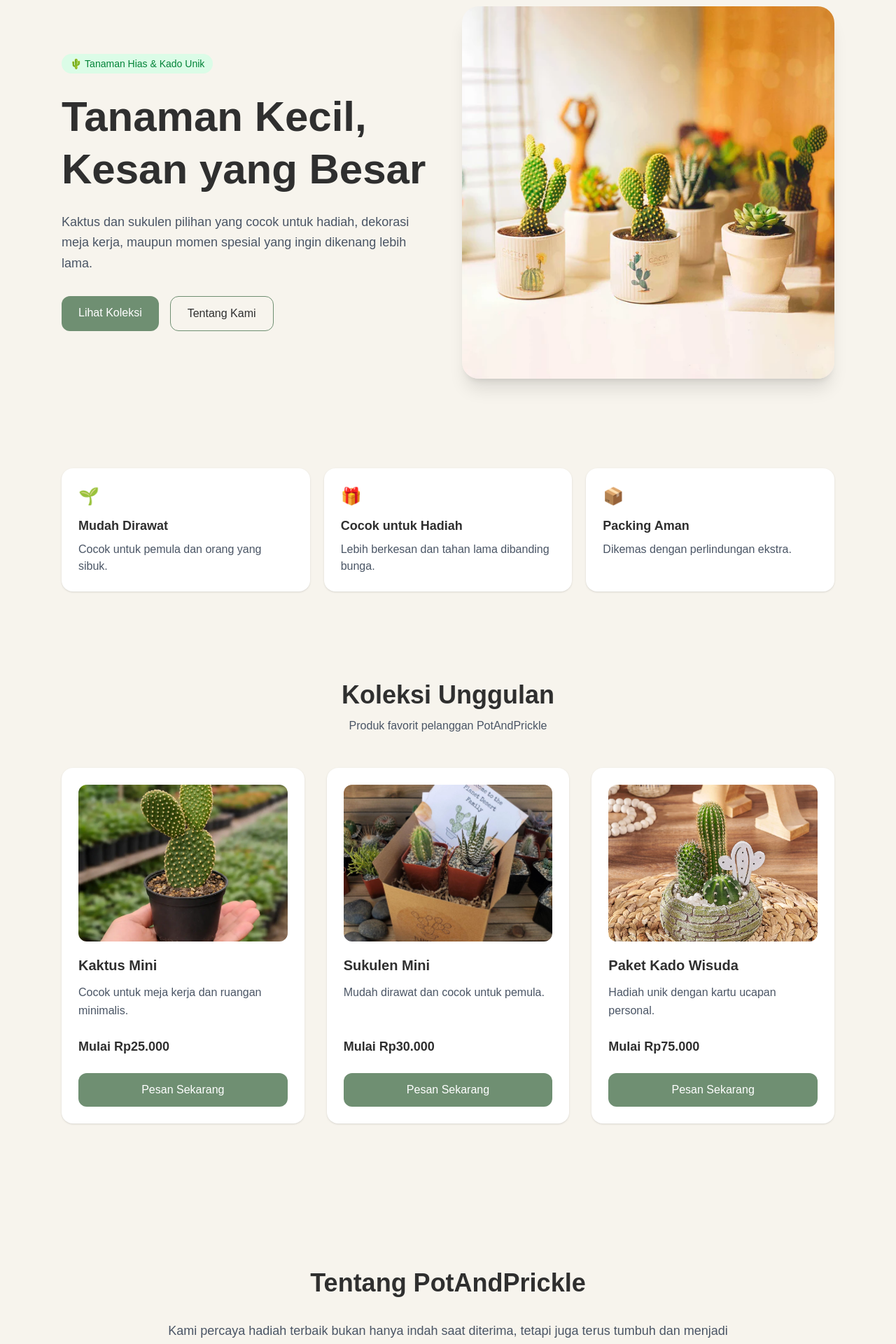
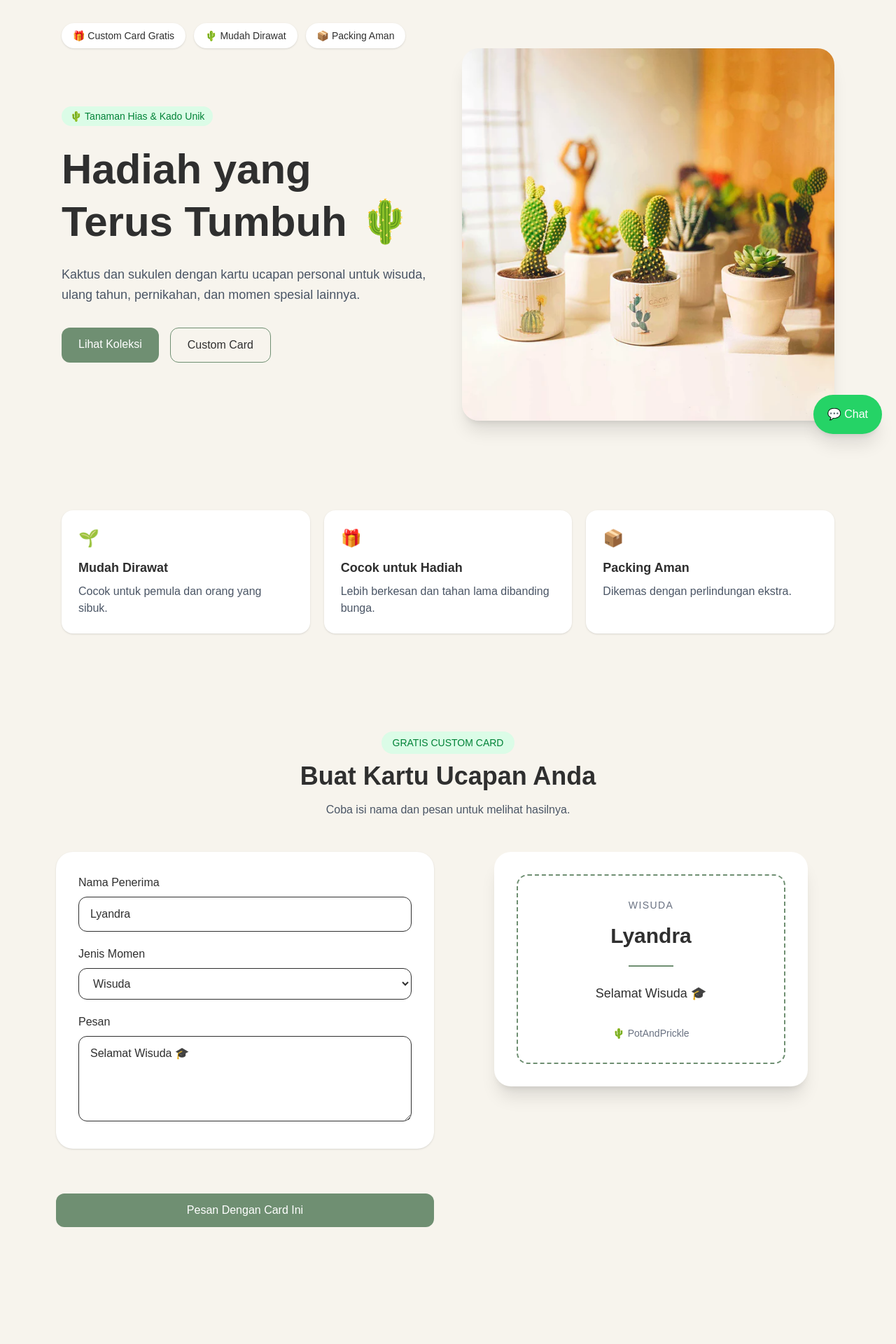
Before and after one commit to rendraPrames/potandprickle, a Next.js app: page / in a window 1280 px wide. Shown: the part 160-2080 px from the top of the page at 70% size. Built offline with nearby package versions, Linux system fonts and the light colour scheme.

Commit message:
Edit Landing Page

```diff
--- a/app/page.tsx
+++ b/app/page.tsx
@@ -40,13 +40,7 @@ export default function Home() {
     <div className="max-w-6xl mx-auto px-4 md:px-6 py-3 flex items-center justify-between">
 
       <div className="flex items-center gap-3">
-            <Image
-              src="/logo.png"
-              alt="PotAndPrickle"
-              width={80}
-              height={80}
-              className="w-12 h-12 md:w-16 md:h-16"
-            />
+        <Image src="/logo.png" alt="PotAndPrickle" width={80} height={80} className="w-12 h-12 md:w-16 md:h-16" />
 
         <div>
           <h1 className="font-bold text-lg md:text-xl">
@@ -59,33 +53,37 @@ export default function Home() {
         </div>
       </div>
 
-          <a
-            href={whatsapp}
-            target="_blank"
-            rel="noopener noreferrer"
-            className="bg-[#6F8F72] text-white px-4 py-2 md:px-5 md:py-3 rounded-xl text-sm md:text-base hover:opacity-90 transition"
-          >
+      <a href={whatsapp} target="_blank" rel="noopener noreferrer" className="bg-[#6F8F72] text-white px-4 py-2 md:px-5 md:py-3 rounded-xl text-sm md:text-base hover:opacity-90 transition">
         WhatsApp
       </a>
 
     </div>
   </nav>
 
-
   {/* Hero */}
   <section className="max-w-6xl mx-auto px-4 md:px-6 py-10 md:py-20">
+
+    <div className="flex flex-wrap gap-3 mt-6">
+
+      <span className="bg-white px-4 py-2 rounded-full text-sm shadow-sm">
+        🎁 Custom Card Gratis
+      </span>
+
+      <span className="bg-white px-4 py-2 rounded-full text-sm shadow-sm">
+        🌵 Mudah Dirawat
+      </span>
+
+      <span className="bg-white px-4 py-2 rounded-full text-sm shadow-sm">
+        📦 Packing Aman
+      </span>
+
+    </div>
+
     <div className="grid md:grid-cols-2 gap-10 items-center">
 
       <div className="order-1 md:order-2">
-            <Image
-              src="/hero-cactus.jpg"
-              alt="PotAndPrickle"
-              width={1000}
-              height={700}
-              className="w-full rounded-3xl shadow-xl object-cover"
-            />
+        <Image src="/hero-cactus.jpg" alt="PotAndPrickle" width={1000} height={700} className="w-full rounded-3xl shadow-xl object-cover" />
       </div>
-
 
       <div className="order-2 md:order-1">
 
@@ -93,36 +91,26 @@ export default function Home() {
           🌵 Tanaman Hias & Kado Unik
         </span>
 
-
         <h1 className="mt-6 text-4xl sm:text-5xl md:text-6xl font-bold leading-tight">
-              Tanaman Kecil,
+          Hadiah yang
           <br />
-              Kesan yang Besar
+          Terus Tumbuh 🌵
         </h1>
 
-
         <p className="mt-6 text-base md:text-lg text-gray-600 leading-relaxed">
-              Kaktus dan sukulen pilihan yang cocok untuk hadiah,
-              dekorasi meja kerja, maupun momen spesial yang ingin
-              dikenang lebih lama.
+          Kaktus dan sukulen dengan kartu ucapan personal
+          untuk wisuda, ulang tahun, pernikahan,
+          dan momen spesial lainnya.
         </p>
-
 
         <div className="mt-8 flex flex-col sm:flex-row gap-4">
 
-              <a
-                href="#koleksi"
-                className="bg-[#6F8F72] text-white px-6 py-3 rounded-xl text-center"
-              >
+          <a href="#koleksi" className="bg-[#6F8F72] text-white px-6 py-3 rounded-xl text-center">
             Lihat Koleksi
           </a>
 
-
-              <a
-                href="#tentang"
-                className="border border-[#6F8F72] px-6 py-3 rounded-xl text-center"
-              >
-                Tentang Kami
+          <a href="#card-generator" className="border border-[#6F8F72] px-6 py-3 rounded-xl text-center">
+            Custom Card
           </a>
 
         </div>
@@ -131,7 +119,6 @@ export default function Home() {
 
     </div>
   </section>
-
 
   {/* Benefit */}
   <section className="max-w-6xl mx-auto px-4 md:px-6 py-6 md:py-12">
@@ -155,10 +142,7 @@ export default function Home() {
       desc: "Dikemas dengan perlindungan ekstra.",
       },
       ].map((item) => (
-            <div
-              key={item.title}
-              className="bg-white rounded-2xl p-6 shadow-sm"
-            >
+      <div key={item.title} className="bg-white rounded-2xl p-6 shadow-sm">
         <div className="text-2xl mb-3">
           {item.icon}
         </div>
@@ -173,6 +157,156 @@ export default function Home() {
 
       </div>
       ))}
+
+    </div>
+
+  </section>
+
+  <section id="card-generator" className="max-w-6xl mx-auto px-4 py-24">
+
+    <div className="text-center mb-12">
+
+      <span className="bg-green-100 text-green-700 px-4 py-2 rounded-full text-sm">
+        GRATIS CUSTOM CARD
+      </span>
+
+      <h2 className="text-4xl font-bold mt-4">
+        Buat Kartu Ucapan Anda
+      </h2>
+
+      <p className="text-gray-600 mt-4">
+        Coba isi nama dan pesan untuk melihat hasilnya.
+      </p>
+
+    </div>
+
+    <div className="grid lg:grid-cols-2 gap-10 items-start">
+
+      {/* Form */}
+
+      <div className="bg-white rounded-3xl p-8 shadow-sm">
+
+        <div className="space-y-5">
+
+          <div>
+
+            <label className="block font-medium mb-2">
+              Nama Penerima
+            </label>
+
+            <input type="text" value={recipient} onChange={(e)=>
+            setRecipient(e.target.value)
+            }
+            className="w-full border rounded-xl px-4 py-3"
+            />
+
+          </div>
+
+          <div>
+
+            <label className="block font-medium mb-2">
+              Jenis Momen
+            </label>
+
+            <select value={occasion} onChange={(e)=>
+              setOccasion(e.target.value)
+              }
+              className="w-full border rounded-xl px-4 py-3"
+              >
+
+              <option>Wisuda</option>
+              <option>Ulang Tahun</option>
+              <option>Pernikahan</option>
+              <option>New Journey</option>
+              <option>Terima Kasih</option>
+
+            </select>
+
+          </div>
+
+          <div>
+
+            <label className="block font-medium mb-2">
+              Pesan
+            </label>
+
+            <textarea rows={4} value={message} onChange={(e)=>
+		      setMessage(e.target.value)
+		    }
+		    className="w-full border rounded-xl px-4 py-3"
+		  />
+
+		</div>
+
+	      </div>
+
+	    </div>
+
+	    {/* Preview */}
+
+	    <div className="flex justify-center">
+
+	      <div
+		className="
+		  bg-white
+		  rounded-3xl
+		  shadow-xl
+		  p-8
+		  w-full
+		  max-w-md
+		"
+	      >
+
+		<div className="border-2 border-dashed border-[#6F8F72] rounded-2xl p-8 text-center">
+
+		  <p className="uppercase text-sm tracking-widest text-gray-500">
+		    {occasion}
+		  </p>
+
+		  <h3 className="text-3xl font-bold mt-4">
+		    {recipient}
+		  </h3>
+
+		  <div className="w-16 h-[2px] bg-[#6F8F72] mx-auto my-6" />
+
+		  <p className="text-lg leading-relaxed">
+		    {message}
+		  </p>
+
+		  <p className="mt-8 text-sm text-gray-500">
+		    🌵 PotAndPrickle
+		  </p>
+
+		</div>
+
+	      </div>
+
+	    </div>
+
+	    		<a
+		  href={`https://wa.me/6285156023275?text=${encodeURIComponent(
+		    `Halo PotAndPrickle,
+
+		Saya ingin memesan:
+
+		Nama Penerima: ${recipient}
+		Momen: ${occasion}
+		Pesan: ${message}`
+		  )}`}
+		  target="_blank"
+		  rel="noopener noreferrer"
+		  className="
+		    mt-6
+		    block
+		    text-center
+		    bg-[#6F8F72]
+		    text-white
+		    py-3
+		    rounded-xl
+		  "
+		>
+		  Pesan Dengan Card Ini
+		</a>
 
 	  </div>
 
@@ -296,26 +430,6 @@ export default function Home() {
 
 	</section>
 
-
-      {/* Tentang */}
-      <section
-        id="tentang"
-        className="max-w-4xl mx-auto px-4 md:px-6 py-16 md:py-20 text-center"
-      >
-
-        <h2 className="text-3xl md:text-4xl font-bold mb-8">
-          Tentang PotAndPrickle
-        </h2>
-
-
-        <p className="text-base md:text-lg text-gray-600 leading-8">
-          Kami percaya hadiah terbaik bukan hanya indah saat
-          diterima, tetapi juga terus tumbuh dan menjadi bagian
-          dari keseharian penerimanya.
-        </p>
-
-      </section>
-
       <section className="max-w-6xl mx-auto px-4 py-24">
 
 	  <div className="text-center mb-14">
@@ -364,164 +478,6 @@ export default function Home() {
 		</p>
 	      </div>
 	    ))}
-	  </div>
-
-	</section>
-
-	<section className="max-w-6xl mx-auto px-4 py-24">
-
-	  <div className="text-center mb-12">
-
-	    <span className="bg-green-100 text-green-700 px-4 py-2 rounded-full text-sm">
-	      GRATIS CUSTOM CARD
-	    </span>
-
-	    <h2 className="text-4xl font-bold mt-4">
-	      Buat Kartu Ucapan Anda
-	    </h2>
-
-	    <p className="text-gray-600 mt-4">
-	      Coba isi nama dan pesan untuk melihat hasilnya.
-	    </p>
-
-	  </div>
-
-	  <div className="grid lg:grid-cols-2 gap-10 items-start">
-
-	    {/* Form */}
-
-	    <div className="bg-white rounded-3xl p-8 shadow-sm">
-
-	      <div className="space-y-5">
-
-		<div>
-
-		  <label className="block font-medium mb-2">
-		    Nama Penerima
-		  </label>
-
-		  <input
-		    type="text"
-		    value={recipient}
-		    onChange={(e) =>
-		      setRecipient(e.target.value)
-		    }
-		    className="w-full border rounded-xl px-4 py-3"
-		  />
-
-		</div>
-
-		<div>
-
-		  <label className="block font-medium mb-2">
-		    Jenis Momen
-		  </label>
-
-		  <select
-		    value={occasion}
-		    onChange={(e) =>
-		      setOccasion(e.target.value)
-		    }
-		    className="w-full border rounded-xl px-4 py-3"
-		  >
-
-		    <option>Wisuda</option>
-		    <option>Ulang Tahun</option>
-		    <option>Pernikahan</option>
-		    <option>New Journey</option>
-		    <option>Terima Kasih</option>
-
-		  </select>
-
-		</div>
-
-		<div>
-
-		  <label className="block font-medium mb-2">
-		    Pesan
-		  </label>
-
-		  <textarea
-		    rows={4}
-		    value={message}
-		    onChange={(e) =>
-		      setMessage(e.target.value)
-		    }
-		    className="w-full border rounded-xl px-4 py-3"
-		  />
-
-		</div>
-
-	      </div>
-
-	    </div>
-
-	    {/* Preview */}
-
-	    <div className="flex justify-center">
-
-	      <div
-		className="
-		  bg-white
-		  rounded-3xl
-		  shadow-xl
-		  p-8
-		  w-full
-		  max-w-md
-		"
-	      >
-
-		<div className="border-2 border-dashed border-[#6F8F72] rounded-2xl p-8 text-center">
-
-		  <p className="uppercase text-sm tracking-widest text-gray-500">
-		    {occasion}
-		  </p>
-
-		  <h3 className="text-3xl font-bold mt-4">
-		    {recipient}
-		  </h3>
-
-		  <div className="w-16 h-[2px] bg-[#6F8F72] mx-auto my-6" />
-
-		  <p className="text-lg leading-relaxed">
-		    {message}
-		  </p>
-
-		  <p className="mt-8 text-sm text-gray-500">
-		    🌵 PotAndPrickle
-		  </p>
-
-		</div>
-
-	      </div>
-
-	    </div>
-
-	    		<a
-		  href={`https://wa.me/6285156023275?text=${encodeURIComponent(
-		    `Halo PotAndPrickle,
-
-		Saya ingin memesan:
-
-		Nama Penerima: ${recipient}
-		Momen: ${occasion}
-		Pesan: ${message}`
-		  )}`}
-		  target="_blank"
-		  rel="noopener noreferrer"
-		  className="
-		    mt-6
-		    block
-		    text-center
-		    bg-[#6F8F72]
-		    text-white
-		    py-3
-		    rounded-xl
-		  "
-		>
-		  Pesan Dengan Card Ini
-		</a>
-
 	  </div>
 
 	</section>
@@ -739,44 +695,35 @@ export default function Home() {
 
 	      </div>
 
-	      <div
-		className="
-		  mt-10
-		  grid
-		  grid-cols-3
-		  gap-6
-		  max-w-xl
-		  mx-auto
-		"
-	      >
+	      <div className="mt-10 grid grid-cols-3 gap-6 max-w-xl mx-auto">
 
 		  <div>
-		  <div className="font-bold text-2xl">
-		    100+
+		    <div className="text-2xl">
+		      🎁
 		    </div>
 
-		  <p className="text-sm opacity-80">
-		    Pelanggan
+		    <p className="text-sm mt-2">
+		      Custom Card
 		    </p>
 		  </div>
 
 		  <div>
-		  <div className="font-bold text-2xl">
-		    20+
+		    <div className="text-2xl">
+		      🌵
 		    </div>
 
-		  <p className="text-sm opacity-80">
-		    Varian
+		    <p className="text-sm mt-2">
+		      Mudah Dirawat
 		    </p>
 		  </div>
 
 		  <div>
-		  <div className="font-bold text-2xl">
-		    100%
+		    <div className="text-2xl">
+		      📦
 		    </div>
 
-		  <p className="text-sm opacity-80">
-		    Custom Card
+		    <p className="text-sm mt-2">
+		      Packing Aman
 		    </p>
 		  </div>
 
@@ -787,7 +734,6 @@ export default function Home() {
 	  </div>
 
 	</section>
-
 
 	<footer className="border-t border-gray-200">
 
@@ -823,10 +769,6 @@ export default function Home() {
 		Koleksi
 	      </a>
 
-	      <a href="#tentang">
-		Tentang
-	      </a>
-
 	      <a href={whatsapp}>
 		WhatsApp
 	      </a>
@@ -841,6 +783,28 @@ export default function Home() {
 
 	</footer>
 
+	<a
+	  href={whatsapp}
+	  target="_blank"
+	  rel="noopener noreferrer"
+	  className="
+	    fixed
+	    bottom-5
+	    right-5
+	    z-50
+	    bg-[#25D366]
+	    text-white
+	    px-5
+	    py-4
+	    rounded-full
+	    shadow-xl
+	    hover:scale-105
+	    transition
+	  "
+	>
+	  💬 Chat
+	</a>
+
     </main>
   );
 }
```
Lines whose indentation alone changed are shown as unchanged.
